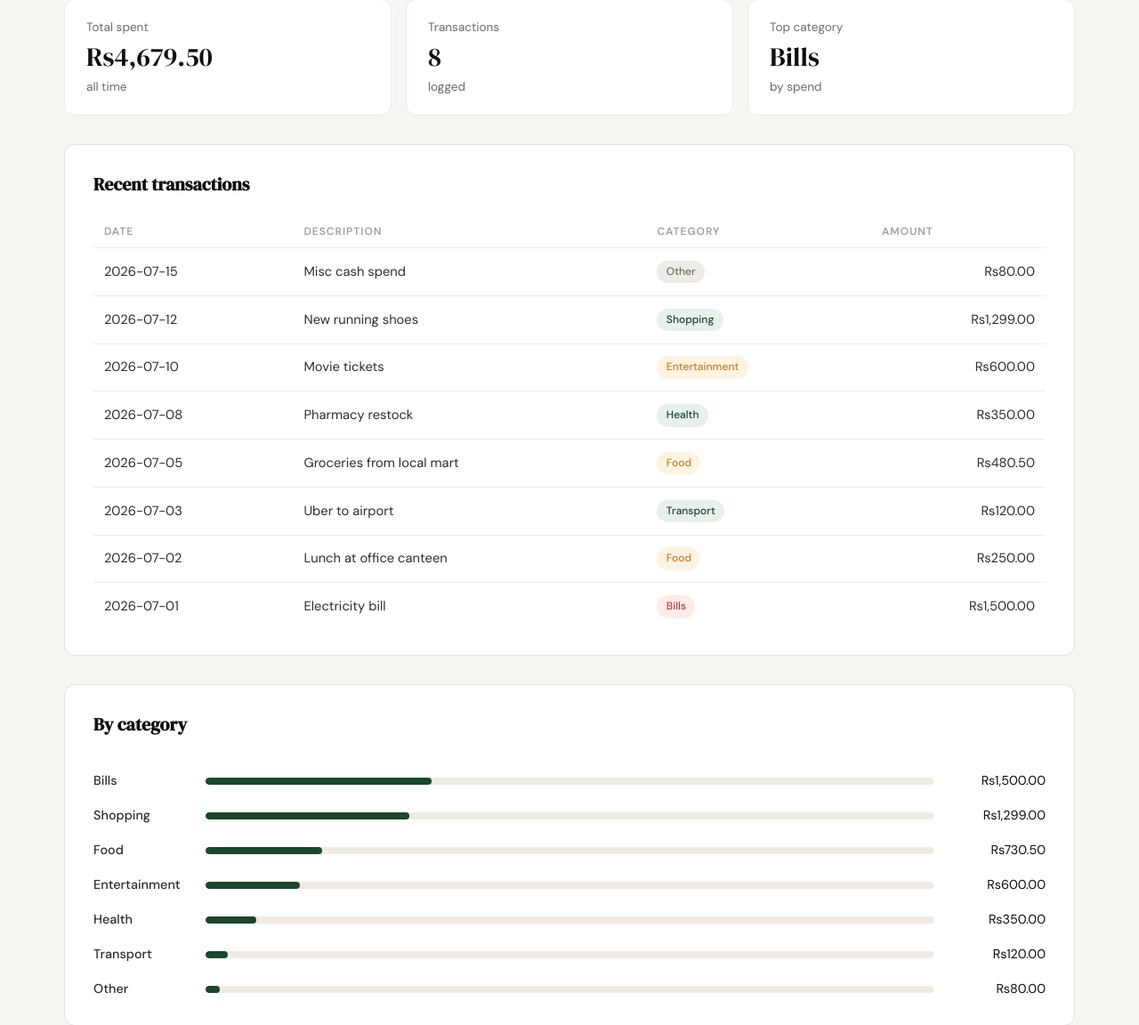
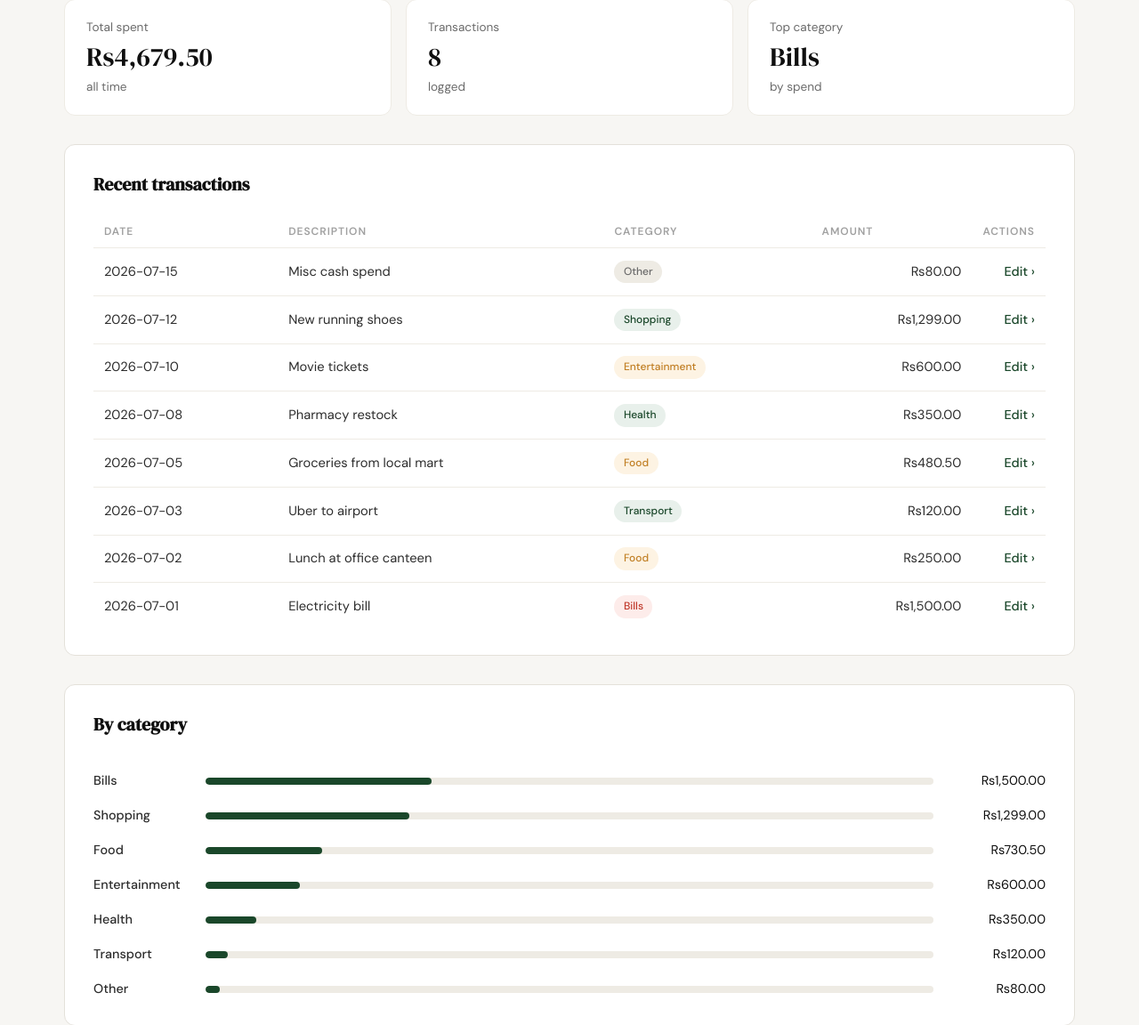
Before and after one commit to Uzair3838/Spendly-claude-code, a Flask app: page /profile in a window 1280 px wide. Shown: the part 390-1542 px from the top of the page at 89% size. Run offline with Flask 3, Linux system fonts and the light colour scheme; the visitor is signed in with stand-in values (Sample User, id 1); data comes from the database, SQL or seed files in the repository.

Commit message:
profile: add Actions column with Edit link per transaction

```diff
--- a/templates/profile.html
+++ b/templates/profile.html
@@ -71,6 +71,7 @@
                     <th>Description</th>
                     <th>Category</th>
                     <th class="profile-amount-col">Amount</th>
+                    <th class="profile-actions-col">Actions</th>
                 </tr>
             </thead>
             <tbody>
@@ -80,6 +81,9 @@
                     <td>{{ tx.description }}</td>
                     <td><span class="cat-badge cat-{{ tx.category | lower }}">{{ tx.category }}</span></td>
                     <td class="profile-amount-col">Rs{{ "{:,.2f}".format(tx.amount) }}</td>
+                    <td class="profile-actions-col">
+                        <a href="{{ url_for('edit_expense', id=tx.id) }}" class="profile-edit-link">Edit ›</a>
+                    </td>
                 </tr>
                 {% endfor %}
             </tbody>
```
